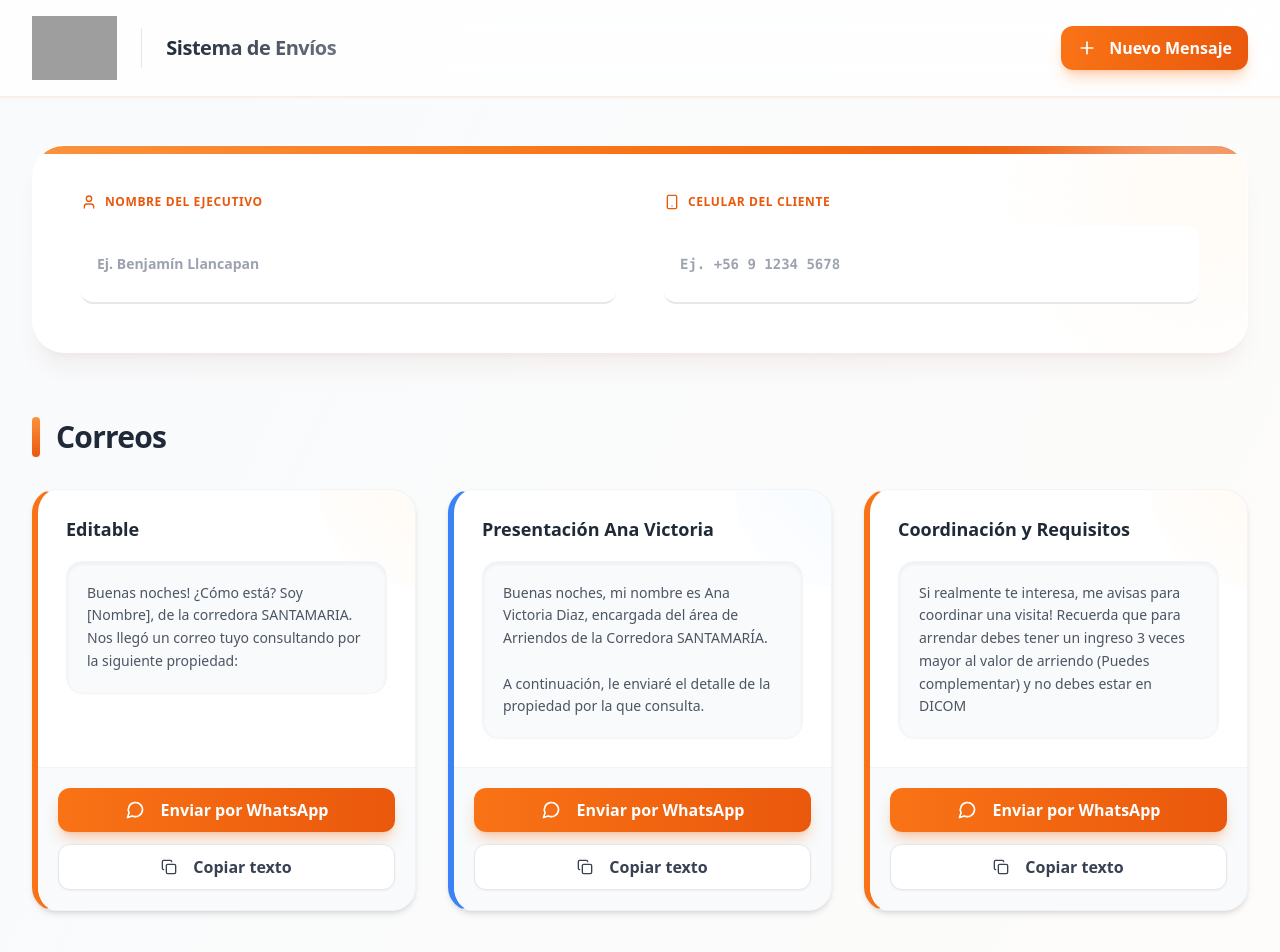
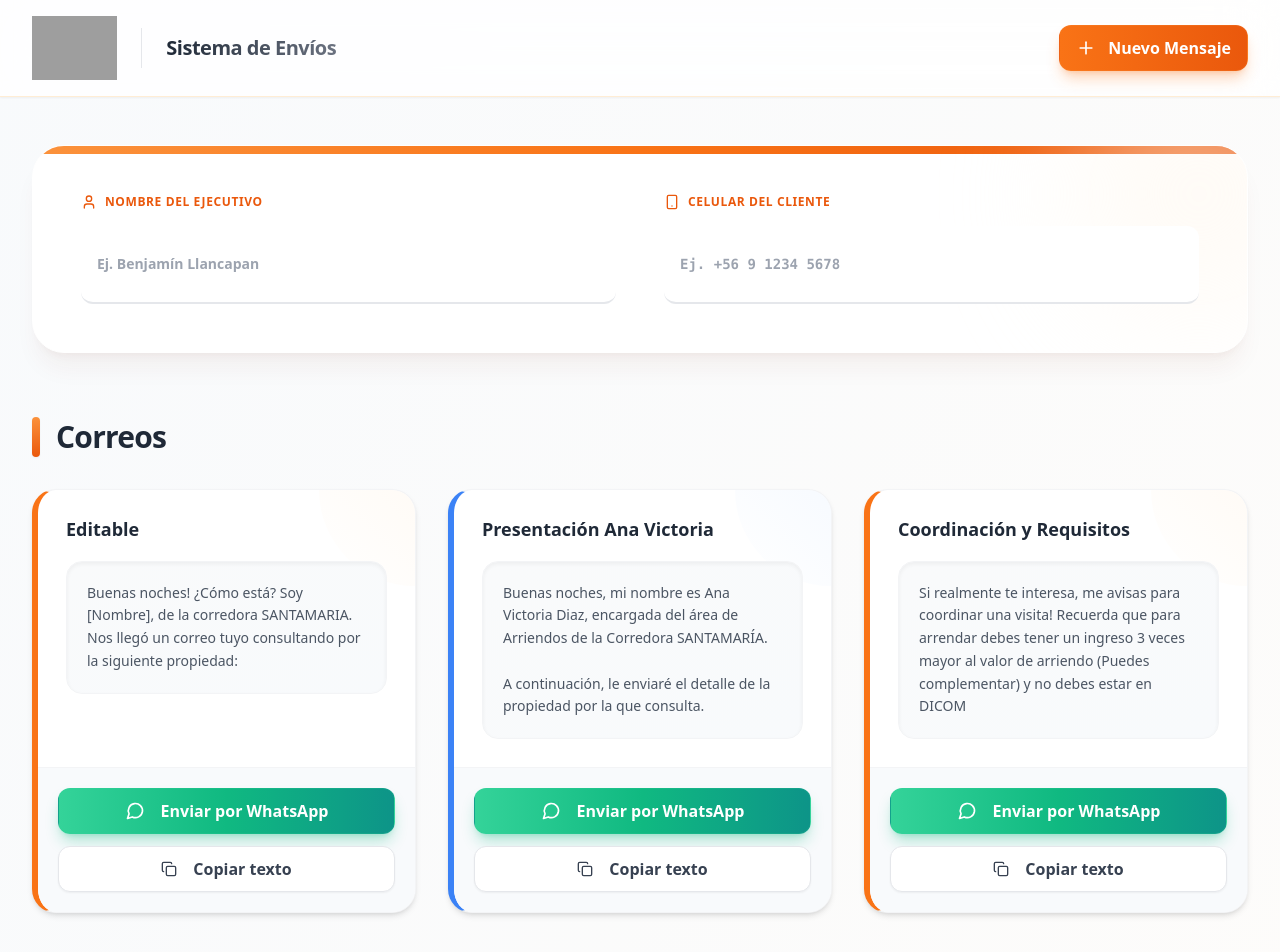
Before and after one commit to housebrokerschile-hash/sistema-de-env-os, a React (Vite) app: page / in a window 1280 px wide. Shown: the top 952 px of the page. Built offline with nearby package versions, Linux system fonts and the light colour scheme; grey boxes are pictures that could not be loaded.

Commit message:
Update App.jsx

```diff
--- a/App.jsx
+++ b/App.jsx
@@ -11,7 +11,9 @@ import {
   Trash2,
   X,
   RotateCcw,
-  AlertTriangle
+  AlertTriangle,
+  ArrowUp,
+  ArrowDown
 } from 'lucide-react';
 import { Toaster, toast } from 'sonner';
 
@@ -120,10 +122,11 @@ const SplashScreen = ({ onFinish }) => {
 
 const Button = ({ children, variant = 'primary', size = 'default', className = '', ...props }) => {
   const variants = {
-    primary: 'bg-gradient-to-r from-orange-500 to-orange-600 hover:from-orange-600 hover:to-orange-700 text-white shadow-lg shadow-orange-500/30 hover:shadow-orange-500/50',
+    primary: 'bg-gradient-to-r from-orange-500 to-orange-600 hover:from-orange-600 hover:to-orange-700 text-white shadow-lg shadow-orange-500/30 hover:shadow-orange-500/50 border border-orange-400/20',
     secondary: 'bg-white hover:bg-gray-50 text-gray-700 border border-gray-200 shadow-sm hover:shadow-md',
-    success: 'bg-gradient-to-r from-green-500 to-green-600 hover:from-green-600 hover:to-green-700 text-white shadow-lg shadow-green-500/30 hover:shadow-green-500/50',
-    danger: 'bg-red-500 hover:bg-red-600 text-white shadow-md shadow-red-500/30'
+    success: 'bg-gradient-to-r from-green-500 to-green-600 hover:from-green-600 hover:to-green-700 text-white shadow-lg shadow-green-500/30 hover:shadow-green-500/50 border border-green-400/20',
+    danger: 'bg-red-500 hover:bg-red-600 text-white shadow-md shadow-red-500/30',
+    whatsapp: 'bg-gradient-to-r from-emerald-400 via-emerald-500 to-teal-600 hover:from-emerald-500 hover:to-teal-700 text-white shadow-lg shadow-emerald-500/30 hover:shadow-emerald-500/50 border border-emerald-400/20'
   };
   const sizes = { sm: 'px-3 py-1.5 text-sm', default: 'px-4 py-2.5', lg: 'px-6 py-3 text-lg' };
 
@@ -157,7 +160,7 @@ const Label = ({ children, className = '' }) => (
   </label>
 );
 
-const TemplateCard = ({ template, executiveName, clientNumber, onEdit, onDelete }) => {
+const TemplateCard = ({ template, executiveName, clientNumber, onEdit, onDelete, isFirst, isLast, onMoveUp, onMoveDown }) => {
   const [propertyLink, setPropertyLink] = useState('');
   const [isCopied, setIsCopied] = useState(false);
 
@@ -193,14 +196,25 @@ const TemplateCard = ({ template, executiveName, clientNumber, onEdit, onDelete
 
       <div className="p-7 flex-1 space-y-5 relative z-10">
         <div className="flex items-start justify-between gap-2">
-          <h3 className="font-extrabold text-lg text-gray-800 line-clamp-2 leading-tight pr-12" title={template.title}>
+          <h3 className="font-extrabold text-lg text-gray-800 line-clamp-2 leading-tight pr-20" title={template.title}>
             {template.title}
           </h3>
-          <div className="absolute top-5 right-5 flex gap-1 opacity-0 group-hover:opacity-100 transition-opacity duration-300 bg-white/90 backdrop-blur-sm rounded-lg p-1 shadow-sm border border-gray-100">
-            <button onClick={() => onEdit(template)} className="p-1.5 text-gray-400 hover:text-blue-500 hover:bg-blue-50 rounded-md transition-colors" title="Editar">
+          <div className="absolute top-4 right-4 flex items-center gap-1 opacity-0 group-hover:opacity-100 transition-opacity duration-300 bg-white/90 backdrop-blur-sm rounded-lg p-1.5 shadow-sm border border-gray-100 z-20">
+            {!isFirst && (
+              <button onClick={onMoveUp} className="p-1 text-gray-400 hover:text-emerald-500 hover:bg-emerald-50 rounded-md transition-colors" title="Subir">
+                <ArrowUp className="h-4 w-4" />
+              </button>
+            )}
+            {!isLast && (
+              <button onClick={onMoveDown} className="p-1 text-gray-400 hover:text-emerald-500 hover:bg-emerald-50 rounded-md transition-colors" title="Bajar">
+                <ArrowDown className="h-4 w-4" />
+              </button>
+            )}
+            {(!isFirst || !isLast) && <div className="w-px h-4 bg-gray-200 mx-1"></div>}
+            <button onClick={() => onEdit(template)} className="p-1 text-gray-400 hover:text-blue-500 hover:bg-blue-50 rounded-md transition-colors" title="Editar">
               <Edit2 className="h-4 w-4" />
             </button>
-            <button onClick={() => onDelete(template)} className="p-1.5 text-gray-400 hover:text-red-500 hover:bg-red-50 rounded-md transition-colors" title="Borrar">
+            <button onClick={() => onDelete(template)} className="p-1 text-gray-400 hover:text-red-500 hover:bg-red-50 rounded-md transition-colors" title="Borrar">
               <Trash2 className="h-4 w-4" />
             </button>
           </div>
@@ -233,7 +247,7 @@ const TemplateCard = ({ template, executiveName, clientNumber, onEdit, onDelete
       </div>
 
       <div className="p-5 bg-slate-50 border-t border-gray-100 grid grid-cols-1 gap-3 relative z-10">
-        <Button onClick={handleSendWhatsApp} className="w-full">
+        <Button variant="whatsapp" onClick={handleSendWhatsApp} className="w-full">
           <MessageCircle className="h-5 w-5 mr-2" /> Enviar por WhatsApp
         </Button>
         <Button variant={isCopied ? "success" : "secondary"} onClick={handleCopy} className="w-full">
@@ -255,12 +269,10 @@ export default function App() {
     return saved ? JSON.parse(saved) : defaultTemplates;
   });
 
-  // Estado del Modal (Crear/Editar)
+  // Modal y Formularios
   const [isModalOpen, setIsModalOpen] = useState(false);
   const [editingTemplate, setEditingTemplate] = useState(null);
   const [formData, setFormData] = useState({ title: '', category: '', newCategory: '', content: '', color: 'orange' });
-
-  // Estado Modal Borrar
   const [deleteConfirm, setDeleteConfirm] = useState(null);
 
   useEffect(() => {
@@ -317,6 +329,27 @@ export default function App() {
     toast.success('Mensaje eliminado');
   };
 
+  const moveTemplate = (templateId, direction, category) => {
+    setTemplates(prev => {
+      const newTemplates = [...prev];
+      const catItems = newTemplates.filter(t => t.category === category);
+      const currentIndexInCat = catItems.findIndex(t => t.id === templateId);
+
+      if (direction === 'up' && currentIndexInCat > 0) {
+        const targetId = catItems[currentIndexInCat - 1].id;
+        const idx1 = newTemplates.findIndex(t => t.id === templateId);
+        const idx2 = newTemplates.findIndex(t => t.id === targetId);
+        [newTemplates[idx1], newTemplates[idx2]] = [newTemplates[idx2], newTemplates[idx1]];
+      } else if (direction === 'down' && currentIndexInCat < catItems.length - 1) {
+        const targetId = catItems[currentIndexInCat + 1].id;
+        const idx1 = newTemplates.findIndex(t => t.id === templateId);
+        const idx2 = newTemplates.findIndex(t => t.id === targetId);
+        [newTemplates[idx1], newTemplates[idx2]] = [newTemplates[idx2], newTemplates[idx1]];
+      }
+      return newTemplates;
+    });
+  };
+
   return (
     <>
       <SplashScreen onFinish={() => setShowContent(true)} />
@@ -366,8 +399,19 @@ export default function App() {
                       <h2 className="text-3xl font-extrabold text-gray-800 tracking-tight">{category}</h2>
                     </div>
                     <div className="grid grid-cols-1 md:grid-cols-2 lg:grid-cols-3 gap-8">
-                      {items.map(template => (
-                        <TemplateCard key={template.id} template={template} executiveName={executiveName} clientNumber={clientNumber} onEdit={openModal} onDelete={setDeleteConfirm} />
+                      {items.map((template, index) => (
+                        <TemplateCard
+                          key={template.id}
+                          template={template}
+                          executiveName={executiveName}
+                          clientNumber={clientNumber}
+                          onEdit={openModal}
+                          onDelete={setDeleteConfirm}
+                          isFirst={index === 0}
+                          isLast={index === items.length - 1}
+                          onMoveUp={() => moveTemplate(template.id, 'up', category)}
+                          onMoveDown={() => moveTemplate(template.id, 'down', category)}
+                        />
                       ))}
                     </div>
                   </div>
```
